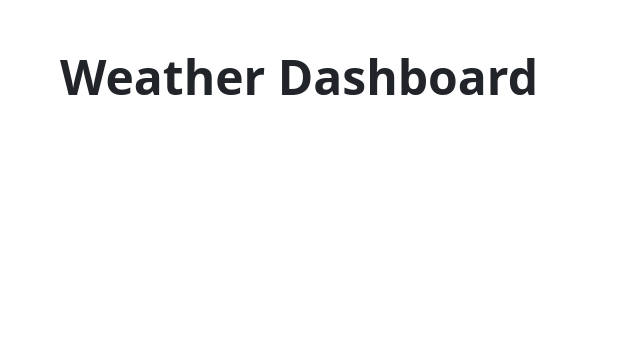
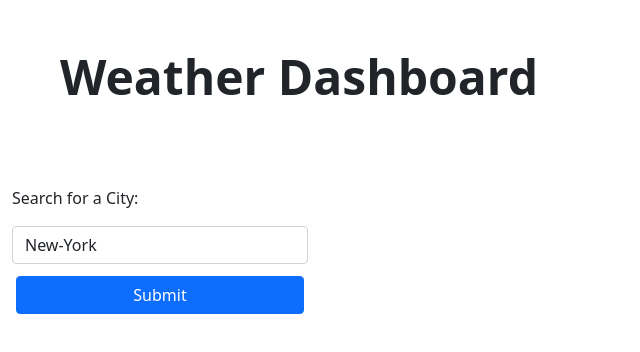
Before and after one commit to anaumov1/weather-dashboard, a plain HTML site: page index.html in a window 1280 px wide. Shown: the whole page, without its empty margins (0-640 px from the left). Drawn offline with nearby package versions, Linux system fonts and the light colour scheme.

Commit message:
initial html jumbotron searchbox

```diff
--- a/index.html
+++ b/index.html
@@ -18,7 +18,18 @@
          <h1 class="display-5 fw-bold text-dark">Weather Dashboard</h1>
      </header>
 
+<!--main body-->
+<main id="main" class="row m-9">
+    <!--search field and saved searches-->
+    <div id="searchbox" class="col-3">
+        <div class="d-grid gap-2 mx-auto">
+           <label for="city-search" class="form-label">Search for a City:</label>
+           <input id="city-search" type="text" class="form-control" placeholder="New-York" value="New-York" required>
+           <button id="btnSubmit" class="btn btn-primary m-1">Submit</button>
+        </div>
 
+    </div>
+</main>
 
  </div>
 
```
